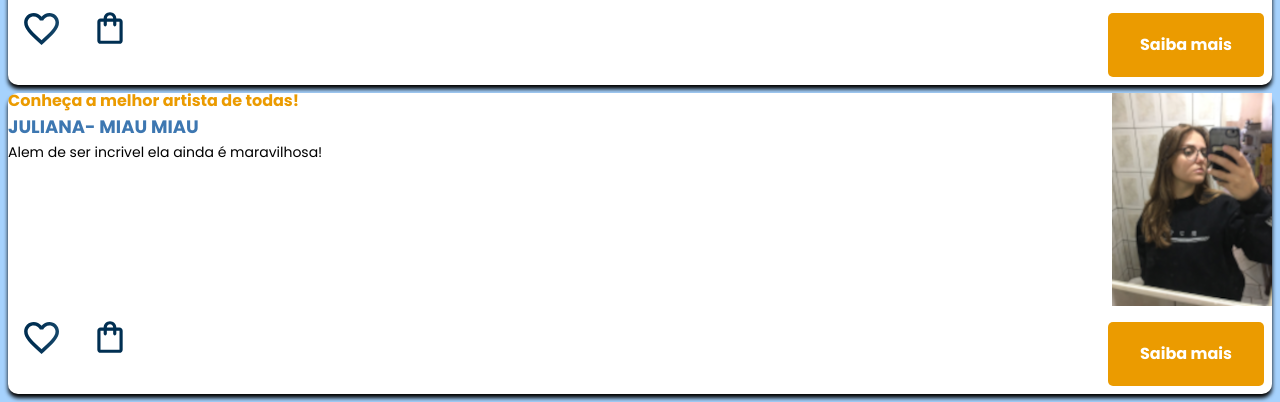
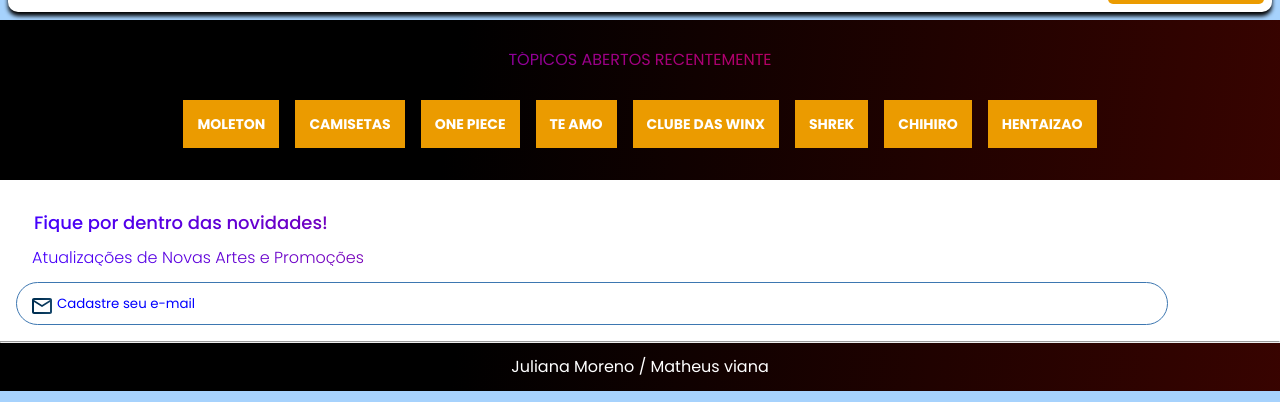
Before and after one commit to MatheusVianaDias/responsivel, a plain HTML site: page index.html in a window 1280 px wide. Shown: the part 1100-1502 px from the top of the page. Drawn offline with nearby package versions, Linux system fonts and the light colour scheme.

Commit message:
finalizado

```diff
--- a/index.html
+++ b/index.html
@@ -124,6 +124,46 @@
         </div>
     </section>
 
+    <section class="tópicos">
+        <h2 class="tópicos__titulos">TÓPICOS ABERTOS RECENTEMENTE</h2>
+        <ul class="tópicos__listas">
+            <li class="tópicos__item">
+                <a href="#" class="tópicos__link">MOLETON</a>
+            </li>
+            <li class="tópicos__item">
+                <a href="#" class="tópicos__link">CAMISETAS</a>
+            </li>
+            <li class="tópicos__item">
+                <a href="#" class="tópicos__link">ONE PIECE</a>
+            </li>
+            <li class="tópicos__item">
+                <a href="#" class="tópicos__link">TE AMO</a>
+            </li>
+            <li class="tópicos__item">
+                <a href="#" class="tópicos__link">CLUBE DAS WINX</a>
+            </li>
+            <li class="tópicos__item">
+                <a href="#" class="tópicos__link">SHREK</a>
+            </li>
+            <li class="tópicos__item">
+                <a href="#" class="tópicos__link">CHIHIRO</a>
+            </li>
+            <li class="tópicos__item">
+                <a href="https://www.instagram.com/j.morenoxx/" target="_blank" class="tópicos__link">HENTAIZAO</a>
+            </li>
+        </ul>
+    </section>
+    <section class="contato">
+        <h2 class="contato__titulo">Fique por dentro das novidades!</h2>
+        <p class="contato__texto"> Atualizações de Novas Artes e Promoções</p>
+        <input type="email" placeholder="Cadastre seu e-mail" class="contato__email">
+    </section>
+
+    <hr />
+
+    <footer class="rodape">
+        <h2 class="rodape__titulo">Juliana Moreno  /  Matheus viana</h2>
+    </footer>
 
     <script src="https://cdn.jsdelivr.net/npm/swiper@8/swiper-bundle.min.js"></script>
     <script>
--- a/style.css
+++ b/style.css
@@ -1,6 +1,9 @@
 @import url("styles/header.css");
 @import url("styles/banner.css");
 @import url("styles/carrosel.css");
+@import url("styles/topicos.css");
+@import url("styles/contato.css");
+@import url("styles/rodape.css");
 
 :root{
     --cor-de-fundo: #a6d2fd;
--- a/styles/carrosel.css
+++ b/styles/carrosel.css
@@ -11,6 +11,10 @@
 .swiper-slide img {
     width: 100%;
     height: 100%;
+    Width: 179px;
+    Height: 247.99px;
+    Top: 0.51px;
+
 }
 
 .swiper-button-prev,
--- /dev/null
+++ b/styles/contato.css
@@ -0,0 +1,44 @@
+.contato {
+    background-color: white;
+    padding: 1em;
+
+}
+
+.contato__titulo,
+.contato__texto {
+    background-image: linear-gradient(to left, rgb(255, 0, 0), rgb(68, 0, 253));
+    color: black;
+    background-clip: text;
+    -webkit-background-clip: text;
+    -webkit-text-fill-color: transparent;
+    font-weight: 300px;
+    margin: 1em;
+
+}
+
+.contato__titulo {
+    font-size: 18px;
+    font-weight: 500;
+}
+
+.contato__texto {
+    font-weight: 300;
+}
+
+.contato__email {
+    padding: 1em;
+    border: 1px solid var(--azul);
+    border-radius: 24px;
+    width: 90%;
+    color: blue;
+
+
+}
+
+.contato__email::placeholder {
+    font-family: var(--fonte-principal);
+    color:  blue;
+    background: url("../img/Email.svg") no-repeat;
+    padding-left:2em;
+
+}
--- /dev/null
+++ b/styles/rodape.css
@@ -0,0 +1,10 @@
+hr {
+    margin: 0;
+}
+
+.rodape {
+    background: linear-gradient(97.54deg,#000000 35.49%, #700700 165.37%);
+    padding: 1em;
+    color: white;
+    text-align: center;
+}
--- /dev/null
+++ b/styles/topicos.css
@@ -0,0 +1,35 @@
+.tópicos {
+    background: linear-gradient(97.54deg, #000000 35.49%, #700700 165.37%);
+    text-align: center;
+    padding: 1em 0;
+
+}
+
+.tópicos__titulos {
+    background-image: linear-gradient(to left, rgb(255, 0, 0), rgb(68, 0, 253));
+    color: black;
+    background-clip: text;
+    -webkit-background-clip: text;
+    -webkit-text-fill-color: transparent;
+    font-weight: 300px;
+    margin: 1em;
+}
+
+.tópicos__listas {
+    display: flex;
+    flex-wrap: wrap;
+    justify-content: center;
+}
+
+.tópicos__item {
+    margin: 2em 0.5em;
+}
+
+.tópicos__link {
+    color: white;
+    padding: 1em;
+    background-color: var(--laranja);
+    text-decoration: none;
+    font-size: 14px;
+    font-weight: 700;
+}
```
Also changed, not shown: img/email.png (added).
